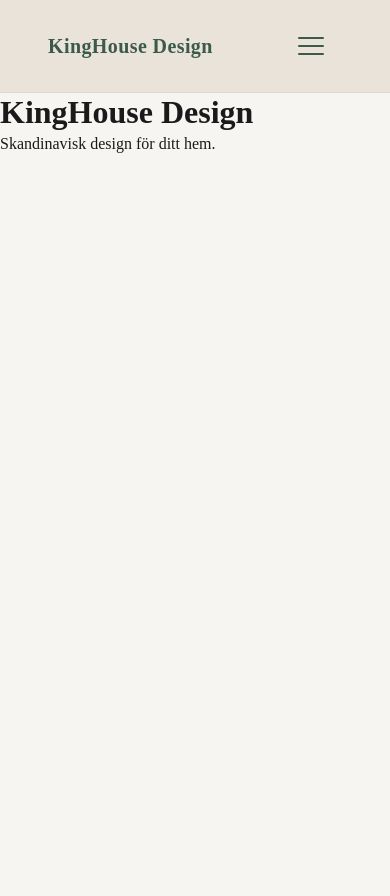
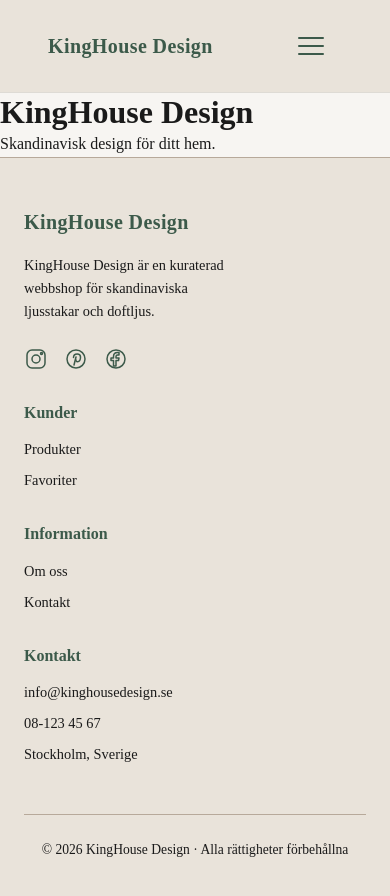
Before and after one commit to KingaSzayer-Iths/kinghouse-nextjs, a Next.js app: page / in a window 390 px wide. Shown: the top 896 px of the page. Before the commit the page ends 844 px from the top, so only its background shows below. Built offline with nearby package versions, Linux system fonts and the light colour scheme.

Commit message:
style responsive footer and add to layout

```diff
--- a/src/app/layout.tsx
+++ b/src/app/layout.tsx
@@ -2,6 +2,7 @@ import type { Metadata } from "next";
 import { Geist } from "next/font/google";
 import "./globals.css";
 import Header from "@/components/Header/Header";
+import Footer from "@/components/Footer/Footer";
 
 const geist = Geist({
   variable: "--font-geist",
@@ -27,6 +28,7 @@ export default function RootLayout({
         </a>
         <Header />
         {children}
+        <Footer />
       </body>
     </html>
   );
--- a/src/components/Footer/Footer.module.css
+++ b/src/components/Footer/Footer.module.css
@@ -15,6 +15,9 @@
   display: grid;
   grid-template-columns: repeat(4, 1fr);
   gap: var(--space-xl);
+
+  max-inline-size: 75rem;
+  margin-inline: auto;
 }
 
 /* Rubriker i footerns kolumner */
@@ -33,6 +36,17 @@
   gap: var(--space-xs);
 }
 
+/* Länkar i footerns navigation */
+.footerNav a {
+  font-size: 0.9rem;
+  color: var(--color-text);
+  transition: color 0.3s ease;
+}
+
+.footerNav a:hover {
+  color: var(--color-primary);
+}
+
 /* Kontaktuppgifter i footern */
 .contact {
   display: flex;
@@ -41,3 +55,106 @@
   gap: var(--space-xs);
   font-style: normal;
 }
+
+/* Länkar i footerns kontaktuppgifter */
+.contact a {
+  font-size: 0.9rem;
+  color: var(--color-text);
+  transition: color 0.3s ease;
+}
+
+.contact a:hover {
+  color: var(--color-primary);
+}
+
+.contact p {
+  font-size: 0.9rem;
+}
+
+/* Varumärkesnamn i footern */
+.footerLogo {
+  margin-block-end: var(--space-sm);
+  color: var(--color-primary);
+  font-size: 1.25rem;
+  font-weight: 700;
+  letter-spacing: 0.02em;
+}
+
+/* Beskrivning av KingHouse Design */
+.footerDescription {
+    /* kompakt textkolumn */
+max-inline-size: 13rem;
+  color: var(--color-text);
+  font-size: 0.9rem;
+  line-height: 1.6;
+}
+
+/* Sociala medier */
+.socialLinks {
+  display: flex;
+  align-items: center;
+  gap: var(--space-sm);
+  margin-block-start: var(--space-md);
+}
+
+.socialLinks a {
+  display: flex;
+  align-items: center;
+  justify-content: center;
+}
+
+.socialLinks svg {
+  inline-size: 1.5rem;
+  block-size: 1.5rem;
+  fill: none;
+  stroke: var(--color-primary);
+  stroke-width: 1.5;
+  stroke-linecap: round;
+  stroke-linejoin: round;
+}
+
+/* Copyright längst ner i footern */
+.copyright {
+  margin-block-start: var(--space-xl);
+  padding-block-start: var(--space-md);
+  border-block-start: 1px solid var(--color-taupe);
+  text-align: center;
+  font-size: 0.85rem;
+
+max-inline-size: 75rem;
+  margin-inline: auto;
+}
+
+
+
+/* ========================================
+   RESPONSIV DESIGN - TABLET
+======================================== */
+
+@media (min-width: 48rem) and (max-width: 63.99rem) {
+  /* Visa footerns innehåll i två kolumner på surfplattor */
+  .footerContent {
+    grid-template-columns: repeat(2, 1fr);
+    gap: var(--space-xl);
+  }
+}
+
+
+
+
+/* ========================================
+   RESPONSIV DESIGN - MOBIL
+======================================== */
+
+@media (max-width: 47.99rem) {
+  /* Stapla footerns kolumner på mindre skärmar */
+  .footerContent {
+    grid-template-columns: 1fr;
+    gap: var(--space-lg);
+  }
+
+  /* Minska sidornas luft på mindre skärmar */
+  .footer {
+    padding-inline: var(--space-md);
+  }
+}
--- a/src/components/Footer/Footer.tsx
+++ b/src/components/Footer/Footer.tsx
@@ -7,15 +7,15 @@ export default function Footer() {
             <div className={styles.footerContent}>
                 {/* Varumärke och presentation */}
                 <div>
-                <p>KingHouse Design</p>
-                <p>
+                    <p className={styles.footerLogo}>KingHouse Design</p>
+                    <p className={styles.footerDescription}>
                         KingHouse Design är en kuraterad webbshop för skandinaviska
                         ljusstakar och doftljus.
                     </p>
 
 
                     {/* Sociala medier */}
-            <div>
+                    <div className={styles.socialLinks}>
 
                         <a href="#" aria-label="Instagram">
                             {/* Instagram-ikon */}
@@ -103,7 +103,7 @@ export default function Footer() {
             </div>
 
             {/* Copyright och rättigheter */}
-            <div>
+            <div className={styles.copyright}>
                 <p>
                     &copy; {new Date().getFullYear()} KingHouse Design
                     {" · "}
```
Lines whose indentation alone changed are shown as unchanged.
